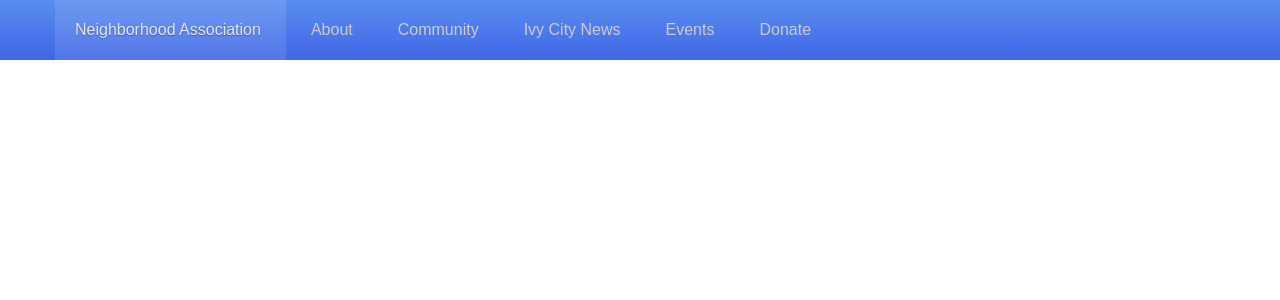
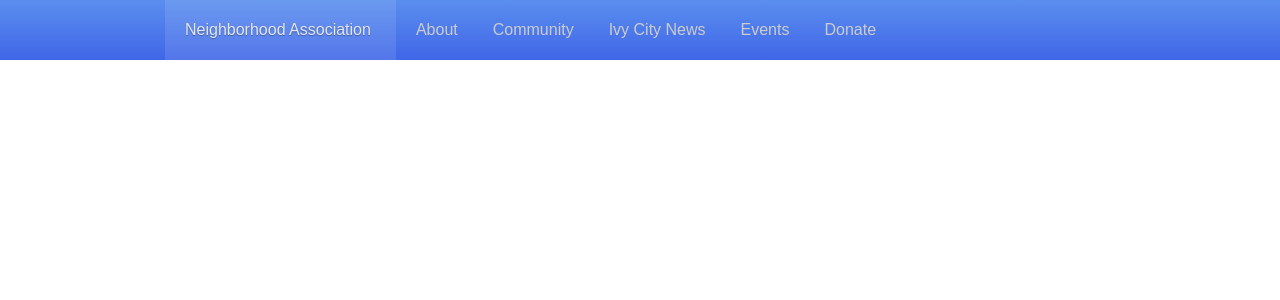
Before and after one commit to chingu-voyage3/geckos-02, a React (Create React App) app: page / in a window 1280 px wide. Shown: the top 300 px of the page. Built offline with nearby package versions, Linux system fonts and the light colour scheme; a web font is replaced by a local one.

Commit message:
fix bug Donate link next line by change padding

```diff
--- a/src/styles/NavBar.css
+++ b/src/styles/NavBar.css
@@ -7,6 +7,11 @@ IMPORT PARTIAL SASS FILES
 ==========================
 COLORS
 ==========================
+*/
+/*
+--------------------------
+Carousel
+--------------------------
 */
 /*
 --------------------------
@@ -172,7 +177,7 @@ a:hover {
   .nav > li > a {
     border-radius: 5px !important;
     background: transparent;
-    padding: 0 15px;
+    padding: 0 10px;
     border: none; }
   .nav > li > a:hover {
     background: -webkit-linear-gradient(#d9e2f9, #becdf6);
@@ -184,9 +189,5 @@ a:hover {
   .contaier {
     width: 950px; } }
 
-@media (min-width: 1200px) {
-  .contaier {
-    width: 1170px; } }
-
 .show {
   height: 270px; }
--- a/src/styles/sass/NavBar.scss
+++ b/src/styles/sass/NavBar.scss
@@ -184,7 +184,7 @@ a:hover{
   .nav > li > a{
     border-radius: 5px !important;
     background: transparent;
-    padding:0 15px;
+    padding:0 10px;
     border: none;
   }
   .nav > li > a:hover{
@@ -201,11 +201,6 @@ a:hover{
   }
 }
 
-@media(min-width:1200px){
-  .contaier{
-    width:1170px;
-  }
-}
 
 .show{
   height:270px;
```
